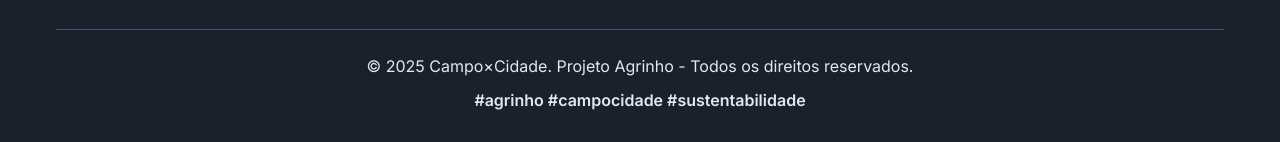
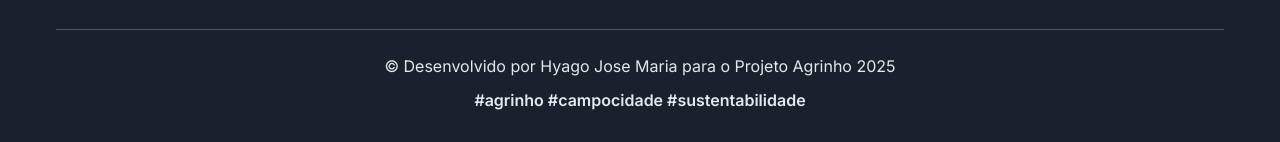
Before and after one commit to HyagoX/agrinho-2025-campo-cidade, a plain HTML site: page index.html in a window 1280 px wide. Shown: the part 3846-3988 px from the top of the page. Drawn offline with nearby package versions, Linux system fonts and the light colour scheme.

Commit message:
Alterando Footer

```diff
--- a/index.html
+++ b/index.html
@@ -249,7 +249,7 @@
             </div>
 
             <div class="footer-bottom">
-                <p>&copy; 2025 Campo×Cidade. Projeto Agrinho - Todos os direitos reservados.</p>
+                <p>&copy; Desenvolvido por Hyago Jose Maria para o Projeto Agrinho 2025</p>
                 <p class="footer-tag">#agrinho #campocidade #sustentabilidade</p>
             </div>
         </div>
```
